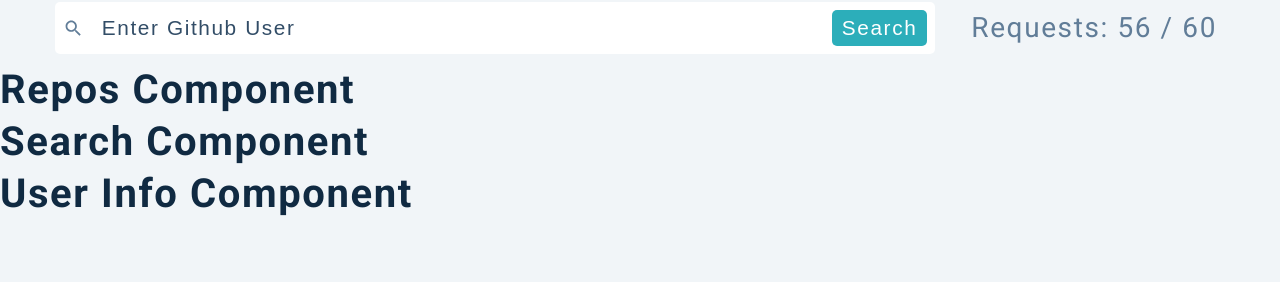
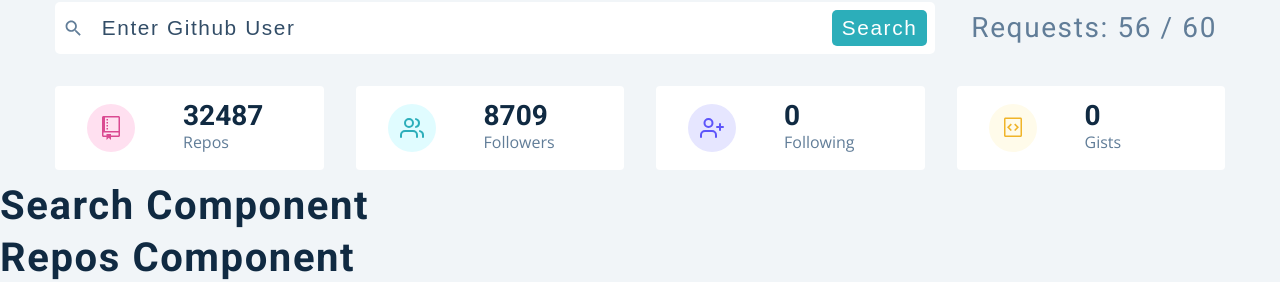
Before and after one commit to mkcriollo/github-users, a React (Create React App) app: page / in a window 1280 px wide. Shown: the part 161-443 px from the top of the page. Built offline with nearby package versions, Linux system fonts and the light colour scheme.

Commit message:
create info bar about github user activiy

```diff
--- a/src/components/Info.js
+++ b/src/components/Info.js
@@ -1,11 +1,59 @@
-import React from 'react';
-import { GithubContext } from '../context/context';
-import styled from 'styled-components';
-import { GoRepo, GoGist } from 'react-icons/go';
-import { FiUsers, FiUserPlus } from 'react-icons/fi';
+import React from "react";
+import { GithubContext } from "../context/context";
+import styled from "styled-components";
+import { GoRepo, GoGist } from "react-icons/go";
+import { FiUsers, FiUserPlus } from "react-icons/fi";
+
+/*
+Notes:
+- use fetch to get info on repo count, followers, following, gists
+- update the static numbers with actual data
+*/
 
 const UserInfo = () => {
-  return <h2>user info component</h2>;
+  return (
+    <section className="section">
+      <Wrapper className="section-center">
+        <article className="item">
+          <span className="pink">
+            <GoRepo className="icon" />
+          </span>
+          <div>
+            <h3>32487</h3>
+            <p>Repos</p>
+          </div>
+        </article>
+        <article className="item">
+          <span className="green">
+            <FiUsers className="icon" />
+          </span>
+          <div>
+            <h3>8709</h3>
+            <p>followers</p>
+          </div>
+        </article>
+        <article className="item">
+          <span className="purple">
+            <FiUserPlus className="icon" />
+          </span>
+          <div>
+            <h3>0</h3>
+            <p>following</p>
+          </div>
+        </article>
+        <article className="item">
+          <span className="yellow">
+            <GoGist className="icon" />
+          </span>
+
+          <div>
+            <h3>0</h3>
+            <p>gists</p>
+          </div>
+        </article>
+      </Wrapper>
+    </section>
+  );
 };
 
 const Wrapper = styled.section`
--- a/src/pages/Dashboard.js
+++ b/src/pages/Dashboard.js
@@ -7,9 +7,9 @@
     <main>
       <Navbar />
       <Search />
+      <Info />
+      <User />
       <Repos />
-      <User />
-      <Info />
     </main>
   );
 };
```
